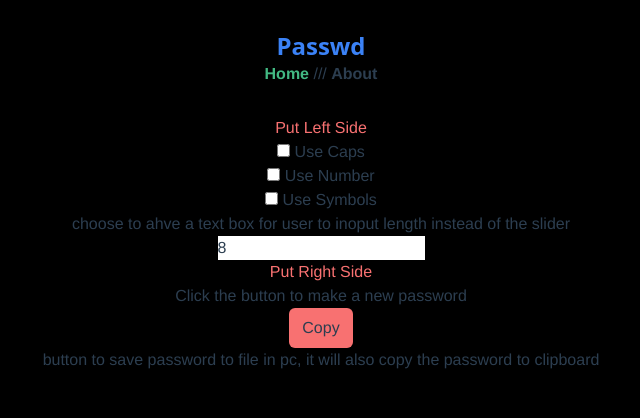
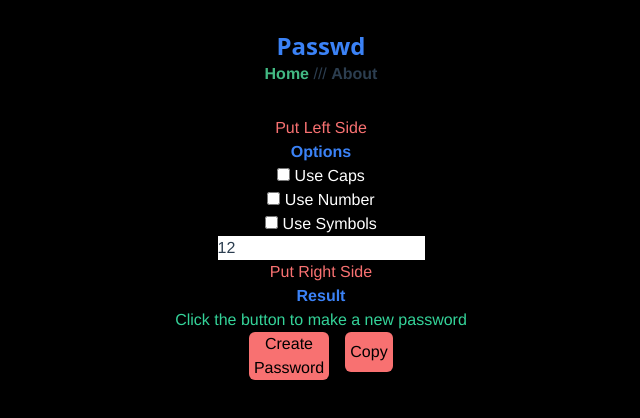
Before and after one commit to 2EASY2DO/Passwd, a Vue app: page / in a window 1280 px wide. Shown: the top 418 px of the page, without its empty margins (319-959 px from the left). Built offline with nearby package versions, Linux system fonts and the light colour scheme.

Commit message:
changed color scheme, added copy button cleaned commented code no used

```diff
--- a/src/views/Home.vue
+++ b/src/views/Home.vue
@@ -2,25 +2,30 @@
   <div class="home">
     <h1 class="text-red-400">Put Left Side</h1>
     <div>
+      <h1 class="text-blue-500 font-black">Options</h1>
       <div>
         <input v-model="caps" type="checkbox" id="caps" name="caps" value="caps">
-        <label for="caps"> Use Caps</label>
+        <label for="caps" class="text-white"> Use Caps</label>
       </div>
       <div>
         <input v-model="nums" type="checkbox" id="numbers" name="numbers" value="numbers">
-        <label for="numbers"> Use Number</label>
+        <label for="numbers" class="text-white"> Use Number</label>
       </div>
       <div>
         <input v-model="sym" type="checkbox" id="symbols" name="symbols" value="symbols">
-        <label for="symbols"> Use Symbols</label>
+        <label for="symbols" class="text-white"> Use Symbols</label>
+      </div>
+    <input v-model="length" type="text" id="length" name="length">
+    </div>
+    <h1 class="text-red-400">Put Right Side</h1>
+    <div>
+      <h1 class="text-blue-500 font-black">Result</h1>
+      <h1 class="text-green-400">{{password}}</h1>
+      <div class="flex space-x-4 items-centerv justify-center">
+        <button v-on:click="createpasswd" class="text-black bg-red-400 rounded-md w-20 h-12 hover:bg-green-400 hover:text-white focus:bg-green-400 focus:ring-2 focus:outline-none focus:ring-red-400">Create Password</button>
+        <button v-on:click="copy" class="text-black bg-red-400 rounded-md w-12 h-10 hover:bg-green-400 hover:text-white focus:bg-green-400 focus:ring-2 focus:outline-none focus:ring-red-400">Copy</button>
       </div>
     </div>
-    <h1>choose to ahve a text box for user to inoput length instead of the slider</h1>
-    <input v-model="length" type="text" id="length" name="length">
-    <h1 class="text-red-400">Put Right Side</h1>
-    <h1>{{password}}</h1>
-    <button v-on:click="createpasswd" class="bg-red-400 rounded-md w-16 h-10 hover:bg-green-400 focus:bg-green-400 focus:ring-2 focus:outline-none focus:ring-red-400">Copy</button>
-    <h1>button to save password to file in pc, it will also copy the password to clipboard</h1>
   </div>
 </template>
 
@@ -35,7 +40,7 @@ export default {
   data() {
     return {
       password: "Click the button to make a new password",
-      length: 8,
+      length: 12,
       caps: false,
       nums: false,
       sym: false
@@ -53,17 +58,12 @@ export default {
     for(let i = 1; i <=this.length; i++){
       let char = Math.round(Math.random()
                             * letters.length + 1);
-     // Testing a new way of working with teh checkboxes
-     //if (this.caps == true){
-      //  if (Math.round(Math.random()) > 0){
-      //   this.password += letters.charAt(char).toUpperCase();
-      //  } else {
-      //    this.password += letters.charAt(char);
-      //  }
-      //}
       this.password += letters.charAt(char)
     }
-    }
+    },
+  copy() {
+    navigator.clipboard.writeText(this.password)
+  }
   }
 }
 
```
Also changed, not shown: 1 other file (tests, documents, lock files or other folders).
